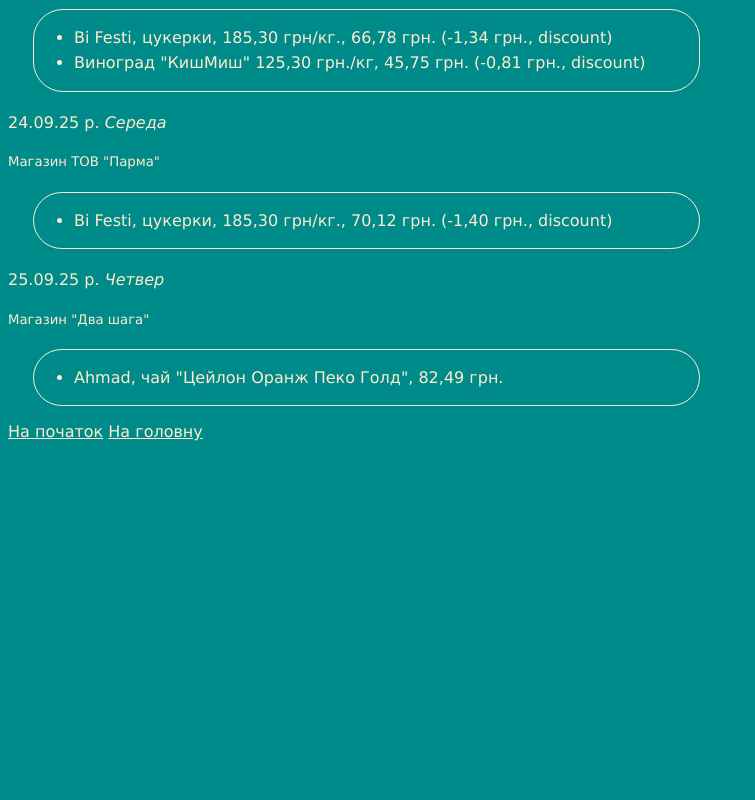
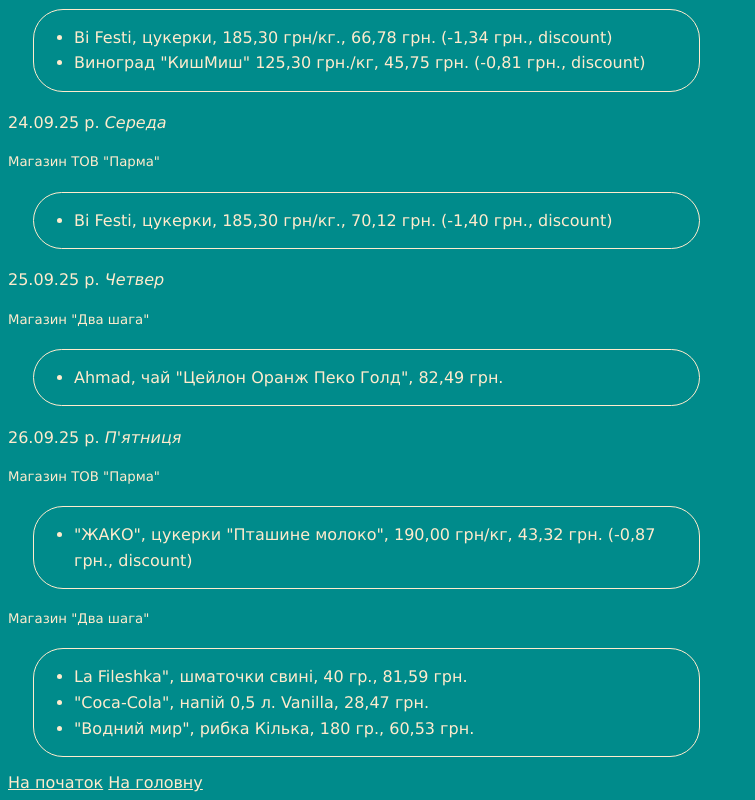
Before and after one commit to Venceslao87/own_project_-html-css-, a plain HTML site: page page_6.html in a window 1280 px wide. Shown: the part 4029-4829 px from the top of the page, without its empty margins (0-755 px from the left). Before the commit the page ends 4478 px from the top, so only its background shows below. Drawn offline with Linux system fonts and the light colour scheme.

Commit message:
27.09.25 р. (2 edition)

```diff
--- a/page_6.html
+++ b/page_6.html
@@ -178,6 +178,19 @@
 <ul>
     <li>Ahmad, чай "Цейлон Оранж Пеко Голд", 82,49 грн.</li>
 </ul>
+
+<h4>26.09.25 р. <span id="day">П'ятниця</span></h4>
+<h5>Магазин ТОВ "Парма"</h5>
+<ul>
+    <li>"ЖАКО", цукерки "Пташине молоко", 190,00 грн/кг, 43,32 грн. (-0,87 грн., discount)</li>
+</ul>
+
+<h5>Магазин "Два шага"</h5>
+<ul>
+    <li>La Fileshka", шматочки свині, 40 гр., 81,59 грн.</li>
+    <li>"Coca-Cola", напій 0,5 л. Vanilla, 28,47 грн.</li>
+    <li>"Водний мир", рибка Кілька, 180 гр., 60,53 грн.</li>
+</ul>
          <div id="bottom">
         <a href="page_6.html#up">На початок</a>
         <a href="index.html" title="До головної сторінки">На головну</a>
```
